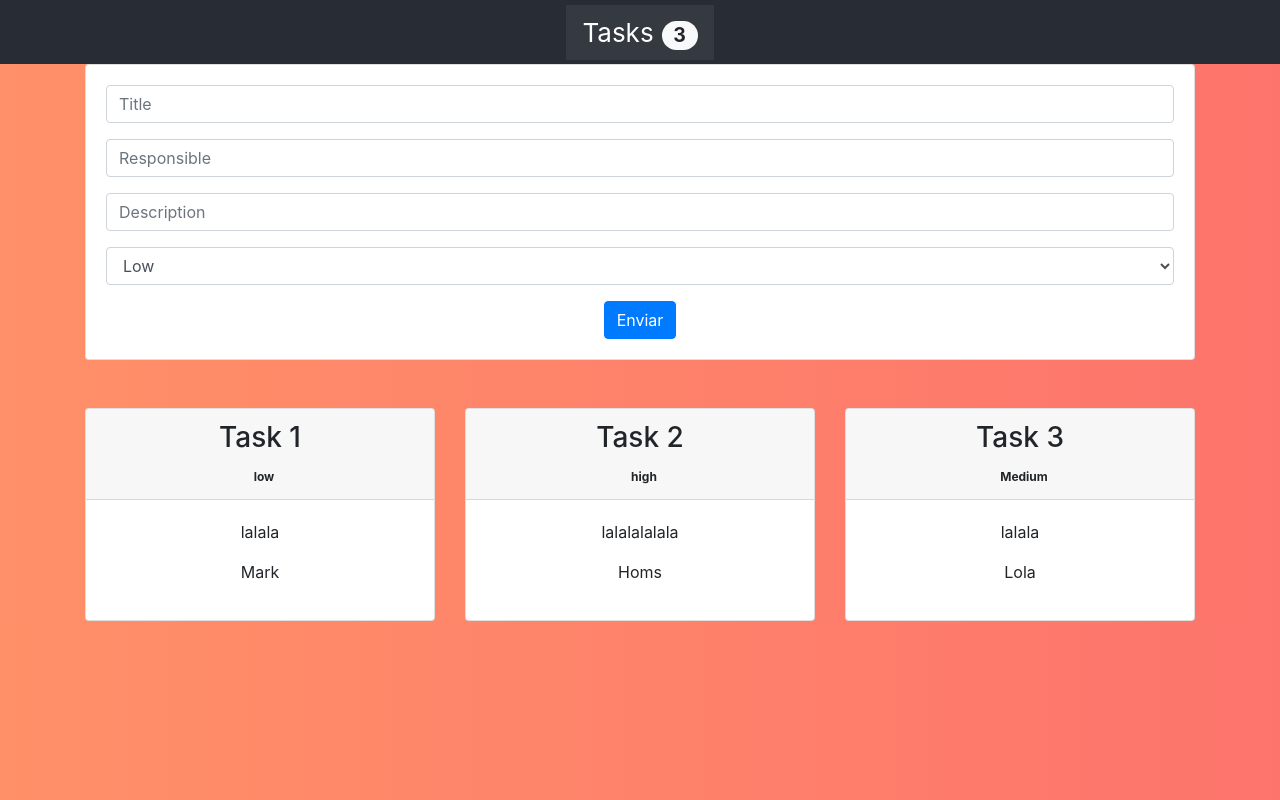
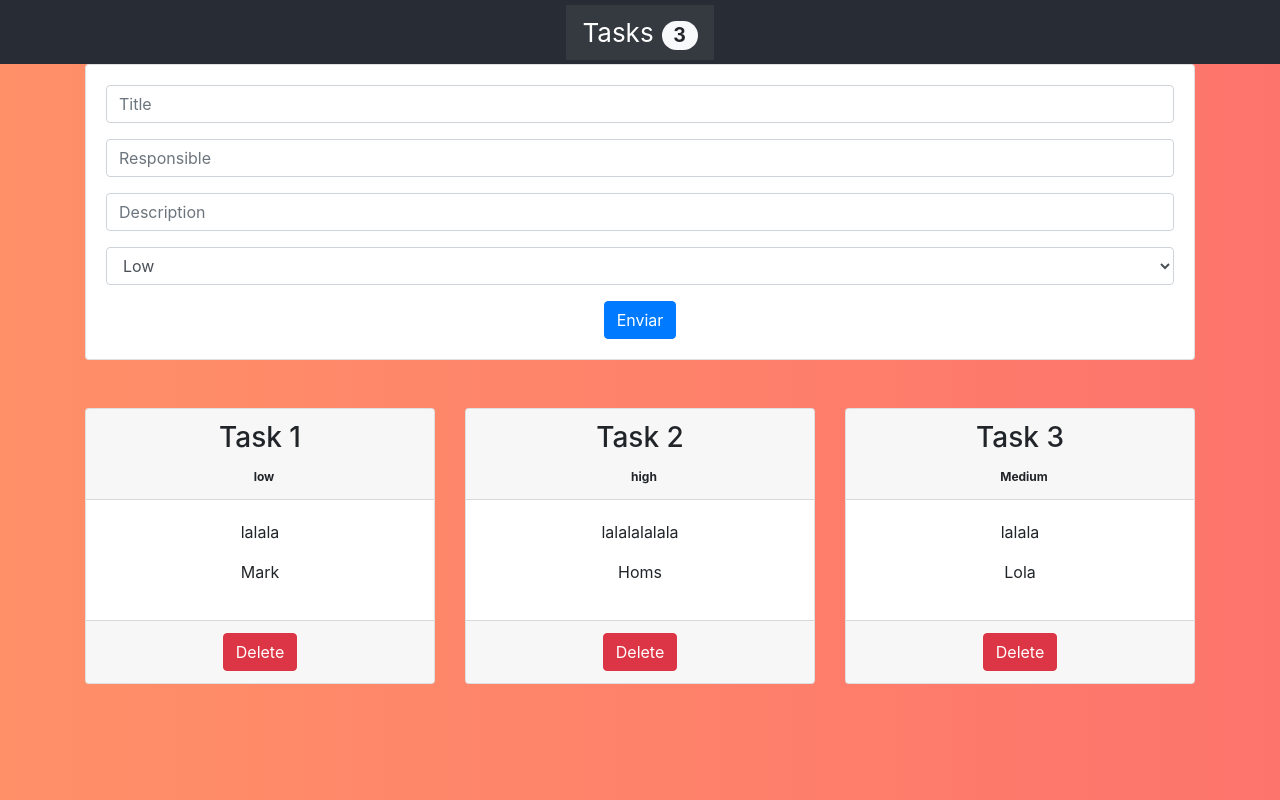
Before and after one commit to RosaIsela31/Task-Fazt, a React (Create React App) app: page / in a window 1280 px wide. Built offline with nearby package versions, Linux system fonts and the light colour scheme.

Commit message:
creating removeTodo function in app.js

```diff
--- a/src/App.js
+++ b/src/App.js
@@ -16,11 +16,26 @@
     }
   }
 
+  handleAddTodo = (todo) => {
+    this.setState({
+      todos: [...this.state.todos, todo]
+    })
+  }
+
+  removeTodo = (index) =>{
+    this.setState({
+      todos: this.state.todos.filter((e, i) => {
+        return i !== index
+      })
+    })
+
+  }
+
 
   render(){
     const todos = this.state.todos.map((todo, i) => {
       return(
-        <div className='col-md-4'>
+        <div className='col-md-4' key={i}>
           <div className='card mt-4'>
             <div className='card-header'>
               <h3>{todo.title}</h3>
@@ -31,6 +46,10 @@
             <div className='card-body'>
               <p>{todo.description}</p>
               <p>{todo.responsible}</p>
+            </div>
+            <div className='card-footer'>
+              <button className='btn btn-danger' onClick={this.removeTodo.bind(this, i)}>Delete</button>
+
             </div>
           </div>
         </div>
@@ -51,7 +70,7 @@
             </nav>
         </header>
           <div className='container'>
-          <TodoForm />
+          <TodoForm onAddTodo={this.handleAddTodo}/>
             <div className='row mt-4'>
               { todos }
             </div>
--- a/src/components/TodoForm.js
+++ b/src/components/TodoForm.js
@@ -24,6 +24,7 @@
   handleSubmit = (e) => {
     e.preventDefault();
     console.log(this.state);
+    this.props.onAddTodo(this.state);
     console.log('sending the date...');
   }
 
```
